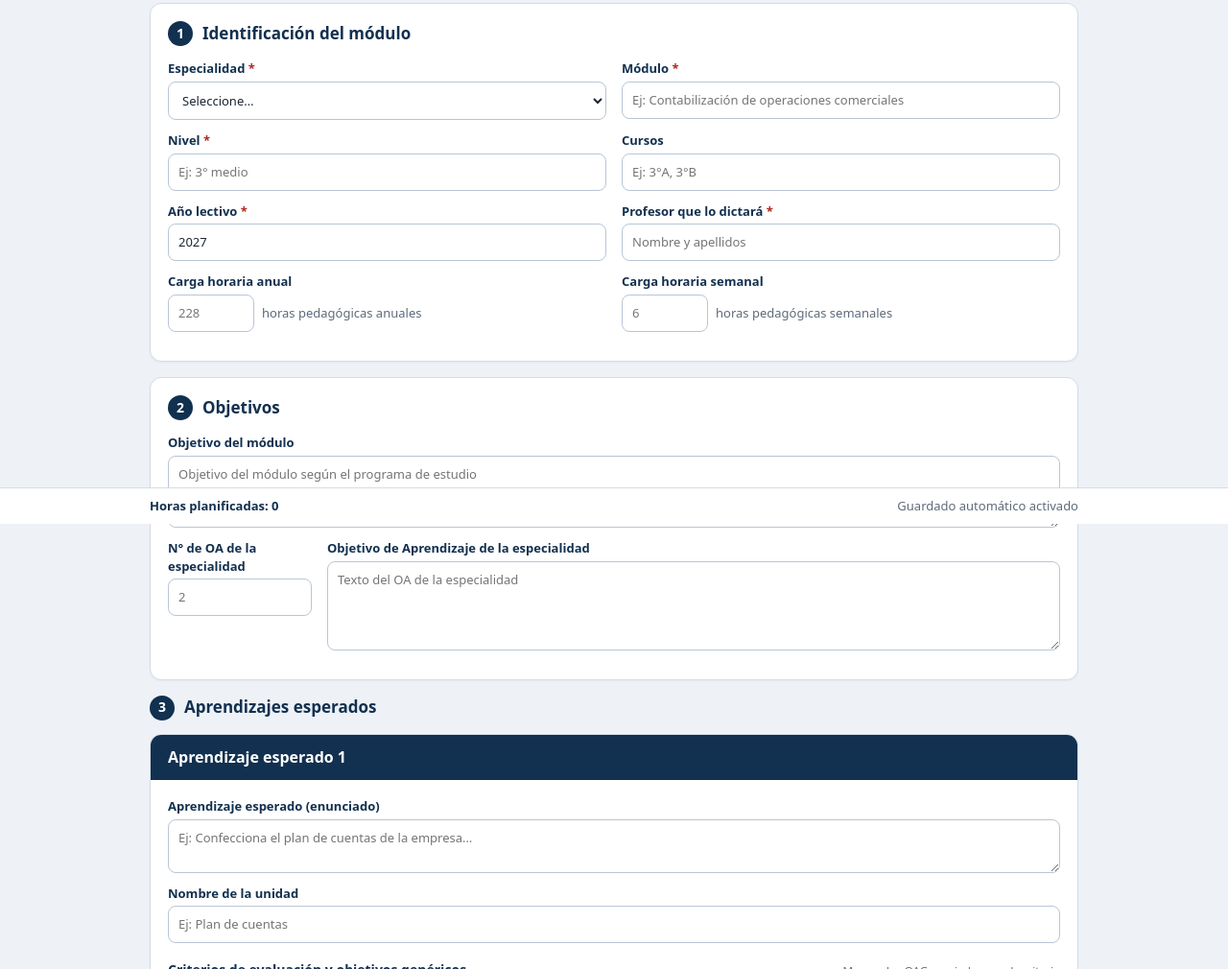
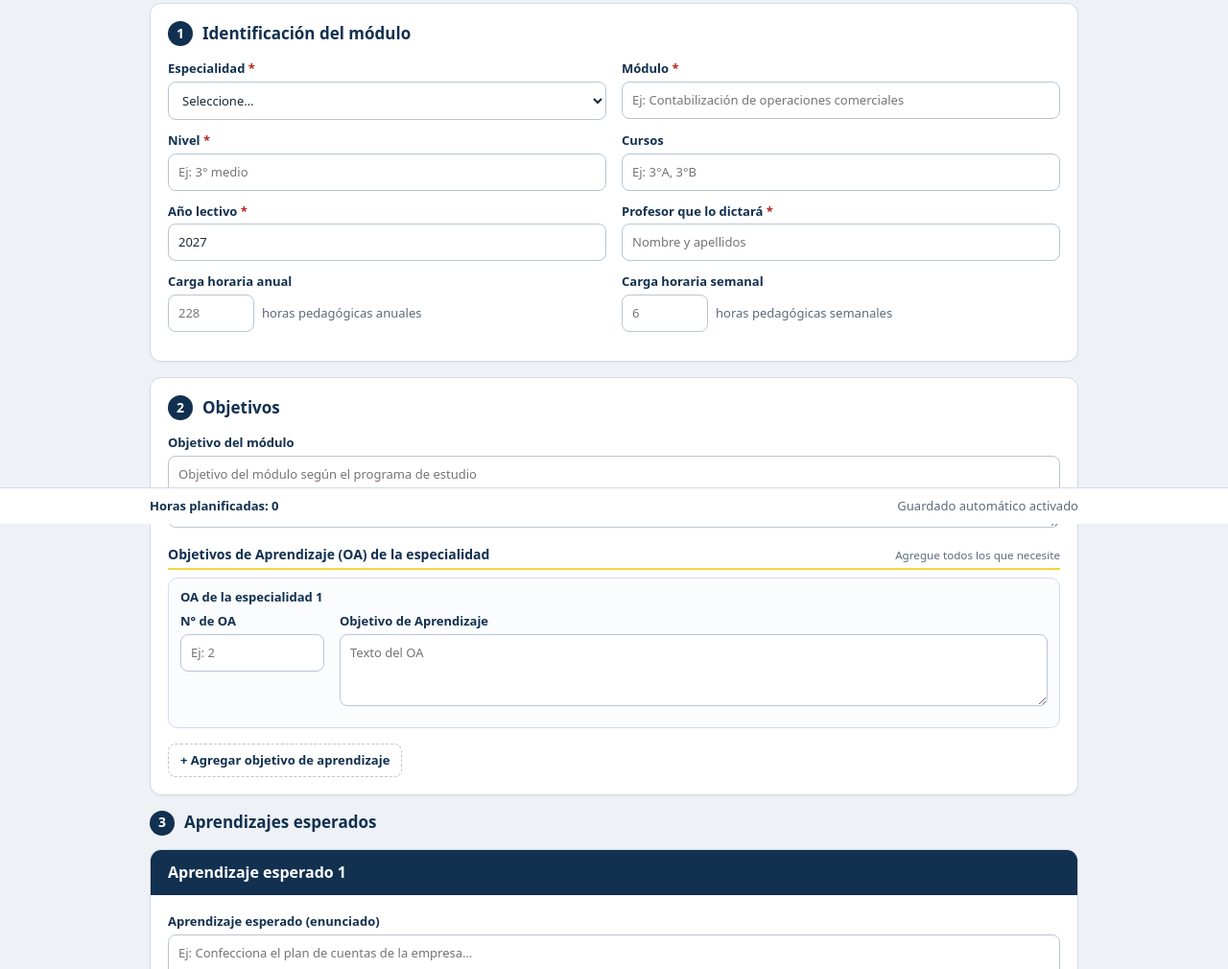
Before and after one commit to snlmjjs-tech/planincosaf, a plain HTML site: page index.html in a window 1280 px wide. Shown: the part 254-1264 px from the top of the page at 96% size. Drawn offline with Linux system fonts and the light colour scheme.

Commit message:
Permitir agregar varios Objetivos de Aprendizaje de la especialidad
Co-Authored-By: Claude Sonnet 5.5 <noreply@anthropic.com>
Claude-Session: https://claude.ai/code/session_01N3YVVFqTz9bTCUtvLifxng

```diff
--- a/index.html
+++ b/index.html
@@ -160,10 +160,9 @@ dialog.small{width:min(420px,92vw);height:auto;padding:18px;border-radius:12px}d
   <section class="card" id="sec-obj">
     <h2><span class="num">2</span> Objetivos</h2>
     <label>Objetivo del módulo<textarea data-k="objModulo" rows="3" placeholder="Objetivo del módulo según el programa de estudio"></textarea></label>
-    <div class="grid-oa">
-      <label>N° de OA de la especialidad<input data-k="oaNum" inputmode="numeric" placeholder="2"></label>
-      <label>Objetivo de Aprendizaje de la especialidad<textarea data-k="oaTexto" rows="4" placeholder="Texto del OA de la especialidad"></textarea></label>
-    </div>
+    <div class="sub">Objetivos de Aprendizaje (OA) de la especialidad <small>Agregue todos los que necesite</small></div>
+    <div id="oaList"></div>
+    <button class="btn add sm" id="btnAddOA" type="button">+ Agregar objetivo de aprendizaje</button>
   </section>
 
   <section id="sec-ae">
@@ -783,11 +782,11 @@ window.EXAMPLE = {
     }) + 16;
     y = para(doc, y, "Objetivo del módulo", { bold: true, size: 9.5, color: C.navy, gap: 4 });
     y = para(doc, y, s.objModulo, { size: 8.5, gap: 8 });
-    if (clean(s.oaTexto) || clean(s.oaNum)) {
-      y = para(doc, y, (/plan general/i.test(s.esp) ? "Objetivo de Aprendizaje" : "Objetivo de Aprendizaje de la especialidad") + (clean(s.oaNum) ? " OA " + clean(s.oaNum) : ""),
+    (s.oas || []).filter((o) => clean(o.texto) || clean(o.num)).forEach((o) => {
+      y = para(doc, y, (/plan general/i.test(s.esp) ? "Objetivo de Aprendizaje" : "Objetivo de Aprendizaje de la especialidad") + (clean(o.num) ? " OA " + clean(o.num) : ""),
         { bold: true, size: 9.5, color: C.navy, gap: 4 });
-      y = para(doc, y, s.oaTexto, { size: 8.5 });
-    }
+      y = para(doc, y, o.texto, { size: 8.5, gap: 8 });
+    });
 
     /* ---- Página 2: OAG ---- */
     doc.addPage();
@@ -894,16 +893,20 @@ window.EXAMPLE = {
 
   const blankAct = () => ({ texto: "", sellos: [], habs: [], mes: "", horas: "" });
   const blankCrit = () => ({ desc: "", oag: [] });
+  const blankOA = () => ({ num: "", texto: "" });
   const blankAE = () => ({ enunciado: "", unidad: "", criterios: [blankCrit()], actividades: [blankAct()] });
   const blankState = () => ({
     esp: "", modulo: "", nivel: "", cursos: "", anio: String(new Date().getFullYear() + (new Date().getMonth() >= 8 ? 1 : 0)),
-    hAnual: "", hSemanal: "", profesor: "", objModulo: "", oaNum: "", oaTexto: "",
+    hAnual: "", hSemanal: "", profesor: "", objModulo: "", oas: [blankOA()],
     aes: [blankAE()], selloOrient: ["", "", "", ""], habAplic: Array(10).fill("")
   });
 
   function normalize(s) {
     const b = blankState();
     const o = Object.assign(b, s || {});
+    if (!(s && s.oas) && s && (s.oaNum || s.oaTexto)) o.oas = [{ num: s.oaNum || "", texto: s.oaTexto || "" }];
+    delete o.oaNum; delete o.oaTexto;
+    o.oas = (o.oas && o.oas.length ? o.oas : [blankOA()]).map((x) => ({ num: x.num || "", texto: x.texto || "" }));
     o.selloOrient = Array.from({ length: 4 }, (_, i) => (o.selloOrient || [])[i] || "");
     o.habAplic = Array.from({ length: 10 }, (_, i) => (o.habAplic || [])[i] || "");
     o.aes = (o.aes && o.aes.length ? o.aes : [blankAE()]).map((a) => ({
@@ -1065,7 +1068,19 @@ window.EXAMPLE = {
     window.HABILIDADES.forEach((x, i) => hb.append(h("label", {}, h("b", {}, x[1]), h("small", {}, x[0]),
       field("textarea", state.habAplic, i, { rows: 2, placeholder: "Aplicación en el módulo" }))));
   }
-  function renderAll() { renderStatic(); renderAEs(); updateHours(); }
+  function renderOAs() {
+    const list = $("#oaList"); list.textContent = "";
+    state.oas.forEach((oa, i) => {
+      list.append(h("div", { class: "row" },
+        h("div", { class: "row-top" }, "OA de la especialidad " + (i + 1),
+          state.oas.length > 1 ? h("button", { class: "x", type: "button", onclick: () => { state.oas.splice(i, 1); renderOAs(); changed(); } }, "Quitar") : null),
+        h("div", { class: "grid-oa" },
+          h("label", {}, "N° de OA", field("input", oa, "num", { inputmode: "numeric", placeholder: "Ej: 2" })),
+          h("label", {}, "Objetivo de Aprendizaje", field("textarea", oa, "texto", { rows: 3, placeholder: "Texto del OA" })))));
+    });
+  }
+  on("#btnAddOA", () => { state.oas.push(blankOA()); renderOAs(); changed(); const t = document.querySelectorAll("#oaList textarea"); t[t.length - 1].focus(); });
+  function renderAll() { renderStatic(); renderOAs(); renderAEs(); updateHours(); }
 
   function updateHours() {
     const tot = state.aes.reduce((s, a) => s + a.actividades.reduce((t, x) => t + (parseFloat(String(x.horas).replace(",", ".")) || 0), 0), 0);
```
